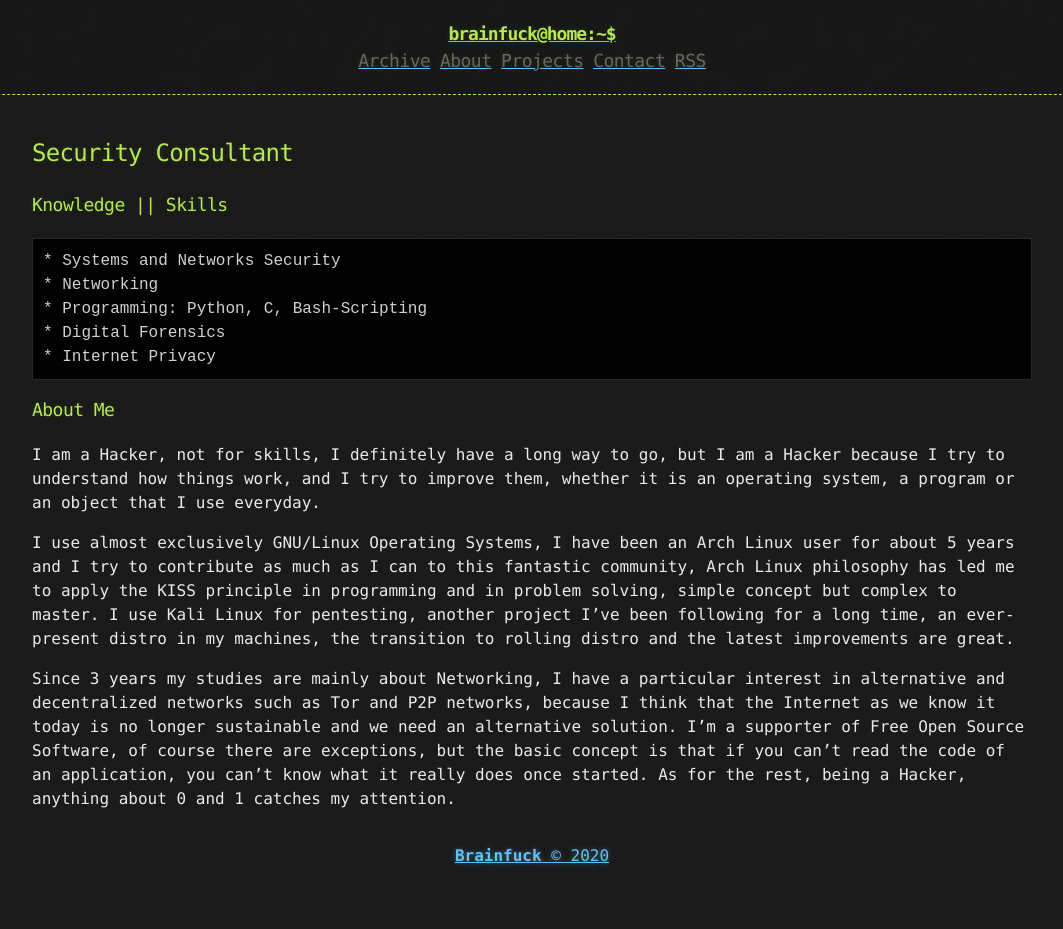
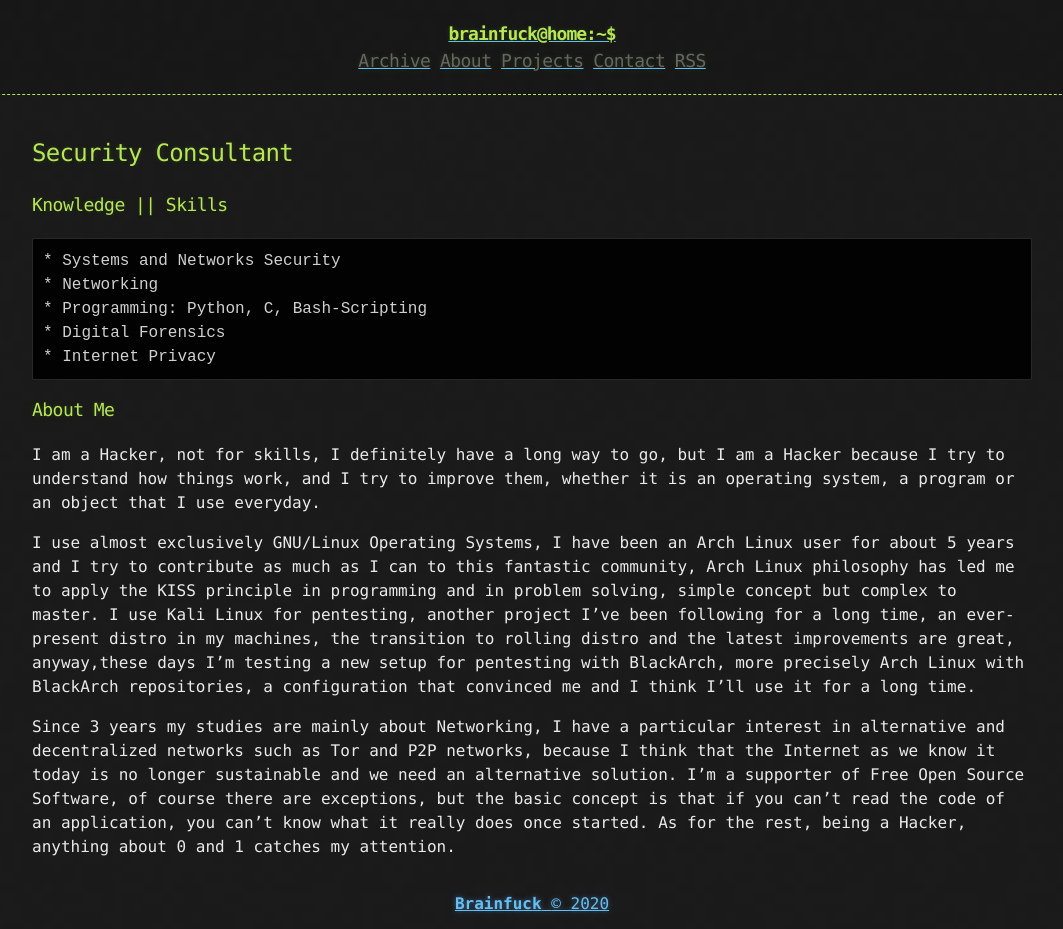
Before and after one commit to brainfucksec/brainfucksec.github.io, a Jekyll site: the page built from about.md, in a window 1280 px wide. Shown: the whole page, without its empty margins (108-1171 px from the left). Built offline with Jekyll 4.4.1, drawn with Linux system fonts in a browser that asks for light colours; before the commit the page ends 900 px from its top, so only the background shows below that.

Commit message:
Update About section

```diff
--- a/about.md
+++ b/about.md
@@ -19,7 +19,7 @@ title: About | brainfuck
 I am a Hacker, not for skills, I definitely have a long way to go, but I am a Hacker because I try to understand how things work, and I try to improve them, whether it is an operating system, a program or an object that I use everyday.
 
 I use almost exclusively GNU/Linux Operating Systems, I have been an Arch Linux user for about 5 years and I try to contribute as much as I can to this fantastic community, Arch Linux philosophy has led me to apply the KISS principle in programming and in problem solving, simple concept but complex to master.
-I use Kali Linux for pentesting, another project I've been following for a long time, an ever-present distro in my machines, the transition to rolling distro and the latest improvements are great.
+I use Kali Linux for pentesting, another project I've been following for a long time, an ever-present distro in my machines, the transition to rolling distro and the latest improvements are great, anyway,these days I'm testing a new setup for pentesting with BlackArch, more precisely Arch Linux with BlackArch repositories, a configuration that convinced me and I think I'll use it for a long time.
 
 Since 3 years my studies are mainly about Networking, I have a particular interest in alternative and decentralized networks such as Tor and P2P networks, because I think that the Internet as we know it today is no longer sustainable and we need an alternative solution.
 I'm a supporter of Free Open Source Software, of course there are exceptions, but the basic concept is that if you can't read the code of an application, you can't know what it really does once started.
```
